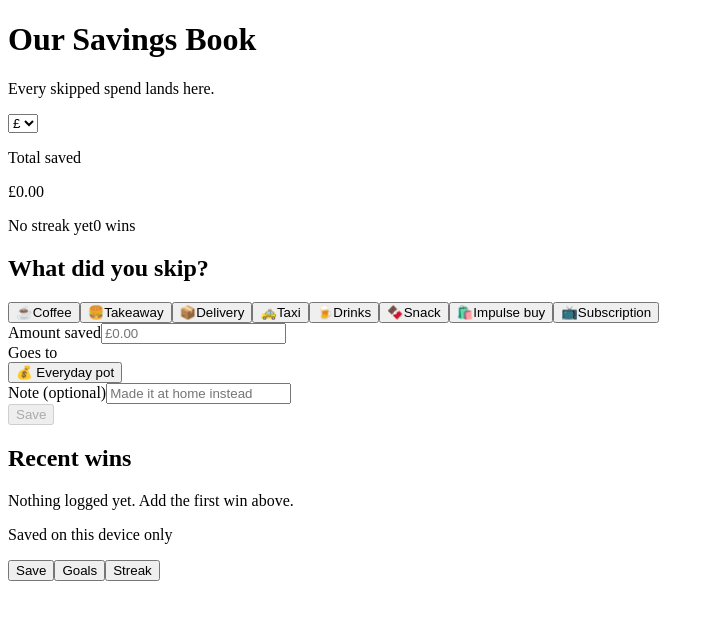
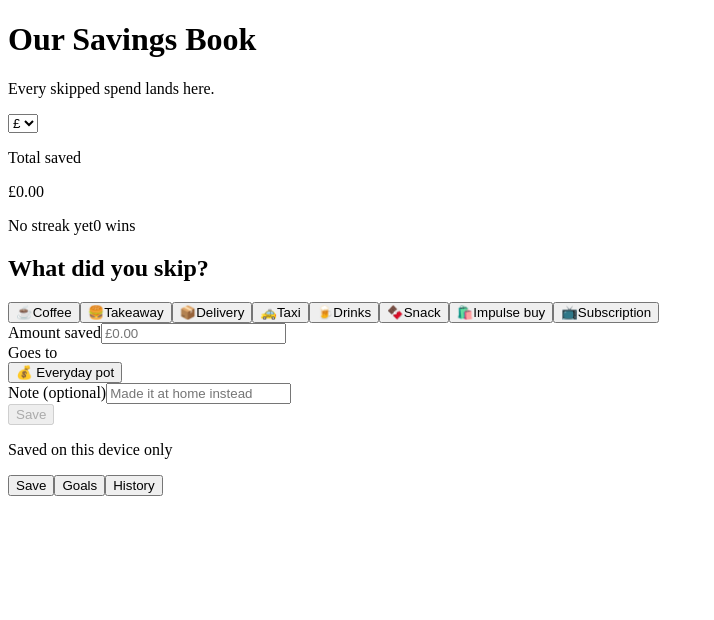
Before and after one commit to iiremozer/BudgetPlanner, a React (Vite) app: page / in a window 1280 px wide. Shown: the top 620 px of the page, without its empty margins (0-714 px from the left). Built offline with nearby package versions, Linux system fonts and the light colour scheme; the HTML template or start-up script is replaced by a standard one.

Commit message:
Akışı düzelt: geçmiş kendi sekmesine, kayıt sekmesinde geri alma

```diff
--- a/src/App.jsx
+++ b/src/App.jsx
@@ -45,6 +45,7 @@ export default function App() {
   const [lastSync, setLastSync] = useState(null);
   const [pullDistance, setPullDistance] = useState(0);
   const [tab, setTab] = useState('save');
+  const [justAdded, setJustAdded] = useState(null);
 
   const stateRef = useRef(state);
   const burstTimer = useRef(null);
@@ -151,6 +152,7 @@ export default function App() {
     dirty.current = true;
     setState((prev) => ({ ...prev, entries: [...prev.entries, entry] }));
     setBurst(entry);
+    setJustAdded(entry);
     if (navigator.vibrate) navigator.vibrate(18);
     clearTimeout(burstTimer.current);
     burstTimer.current = setTimeout(() => setBurst(null), BURST_MS);
@@ -303,15 +305,23 @@ export default function App() {
             onAdd={addEntry}
           />
 
-          <Ledger
-            entries={state.entries}
-            goals={state.goals}
-            currency={state.currency}
-            generalName={state.generalName}
-            lastId={burst?.id}
-            onRemove={removeEntry}
-            onReassign={reassignEntry}
-          />
+          {justAdded ? (
+            <div className="just-added">
+              <span className="just-added-text">
+                Added {justAdded.note || 'a win'} · {formatMoney(justAdded.amount, state.currency)}
+              </span>
+              <button
+                type="button"
+                className="link"
+                onClick={() => {
+                  removeEntry(justAdded.id);
+                  setJustAdded(null);
+                }}
+              >
+                Undo
+              </button>
+            </div>
+          ) : null}
         </>
       ) : null}
 
@@ -348,8 +358,18 @@ export default function App() {
         </>
       ) : null}
 
-      {tab === 'streak' ? (
-        <StreakTab entries={state.entries} currency={state.currency} />
+      {tab === 'history' ? (
+        <StreakTab entries={state.entries} currency={state.currency}>
+          <Ledger
+            entries={state.entries}
+            goals={state.goals}
+            currency={state.currency}
+            generalName={state.generalName}
+            lastId={burst?.id}
+            onRemove={removeEntry}
+            onReassign={reassignEntry}
+          />
+        </StreakTab>
       ) : null}
 
       <p className="footnote">
--- a/src/components/StreakTab.jsx
+++ b/src/components/StreakTab.jsx
@@ -5,7 +5,7 @@ import { formatDayLabel } from '../lib/dates.js';
 
 const LETTERS = ['S', 'M', 'T', 'W', 'T', 'F', 'S'];
 
-export default function StreakTab({ entries, currency }) {
+export default function StreakTab({ entries, currency, children }) {
   const streak = currentStreak(entries);
   const best = longestStreak(entries);
   const week = last7Days(entries);
@@ -49,6 +49,8 @@ export default function StreakTab({ entries, currency }) {
         </p>
       </section>
 
+      {children}
+
       <section className="card">
         <div className="card-head">
           <h2 className="card-title">Numbers</h2>
--- a/src/components/TabBar.jsx
+++ b/src/components/TabBar.jsx
@@ -1,7 +1,7 @@
 const TABS = [
   { id: 'save', label: 'Save' },
   { id: 'goals', label: 'Goals' },
-  { id: 'streak', label: 'Streak' },
+  { id: 'history', label: 'History' },
 ];
 
 export default function TabBar({ active, onChange, badge }) {
@@ -16,7 +16,7 @@ export default function TabBar({ active, onChange, badge }) {
           onClick={() => onChange(tab.id)}
         >
           <span className="tab-label">{tab.label}</span>
-          {tab.id === 'streak' && badge > 0 ? <span className="tab-badge">{badge}</span> : null}
+          {tab.id === 'history' && badge > 0 ? <span className="tab-badge">{badge}</span> : null}
         </button>
       ))}
     </nav>
```
Also changed, not shown: src/styles.css (+22 -0 lines), 1 other file (tests, documents, lock files or other folders).
